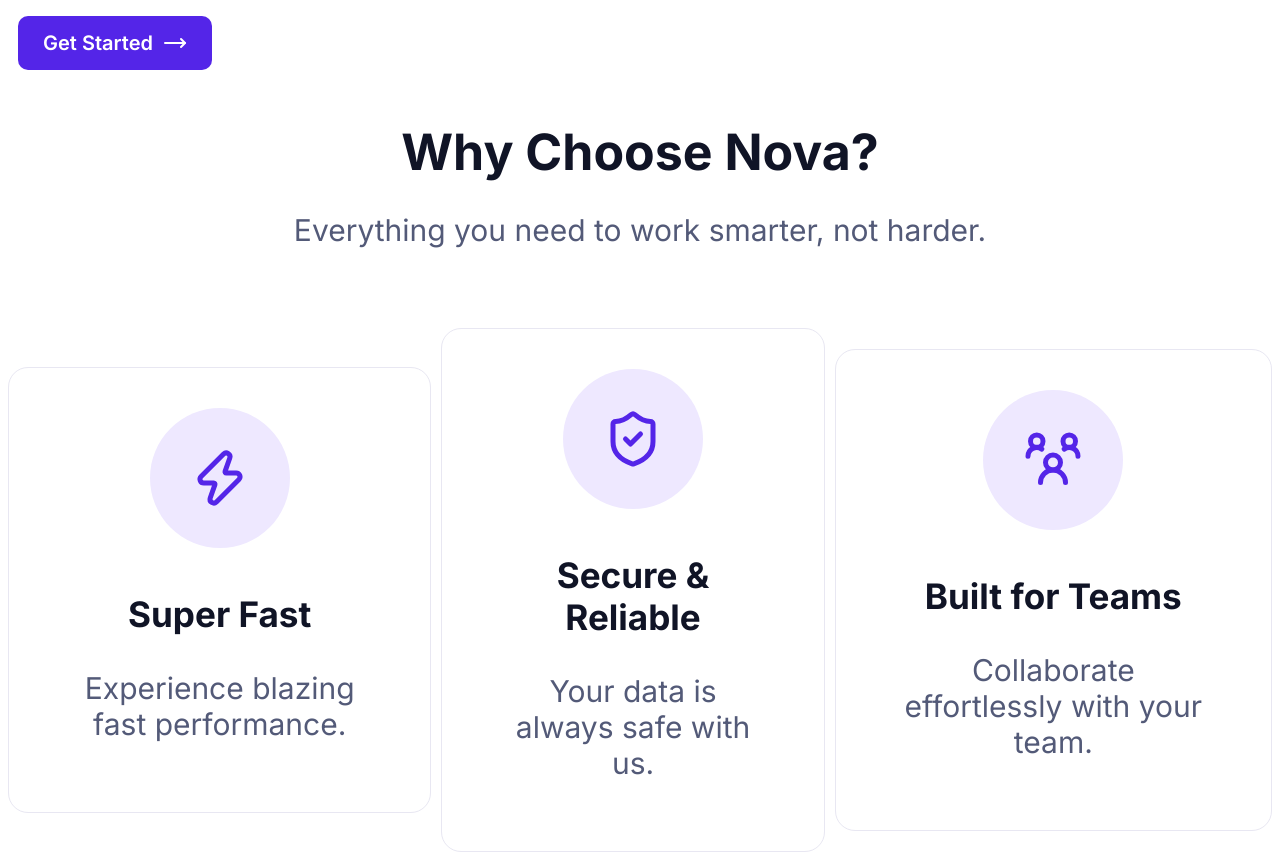
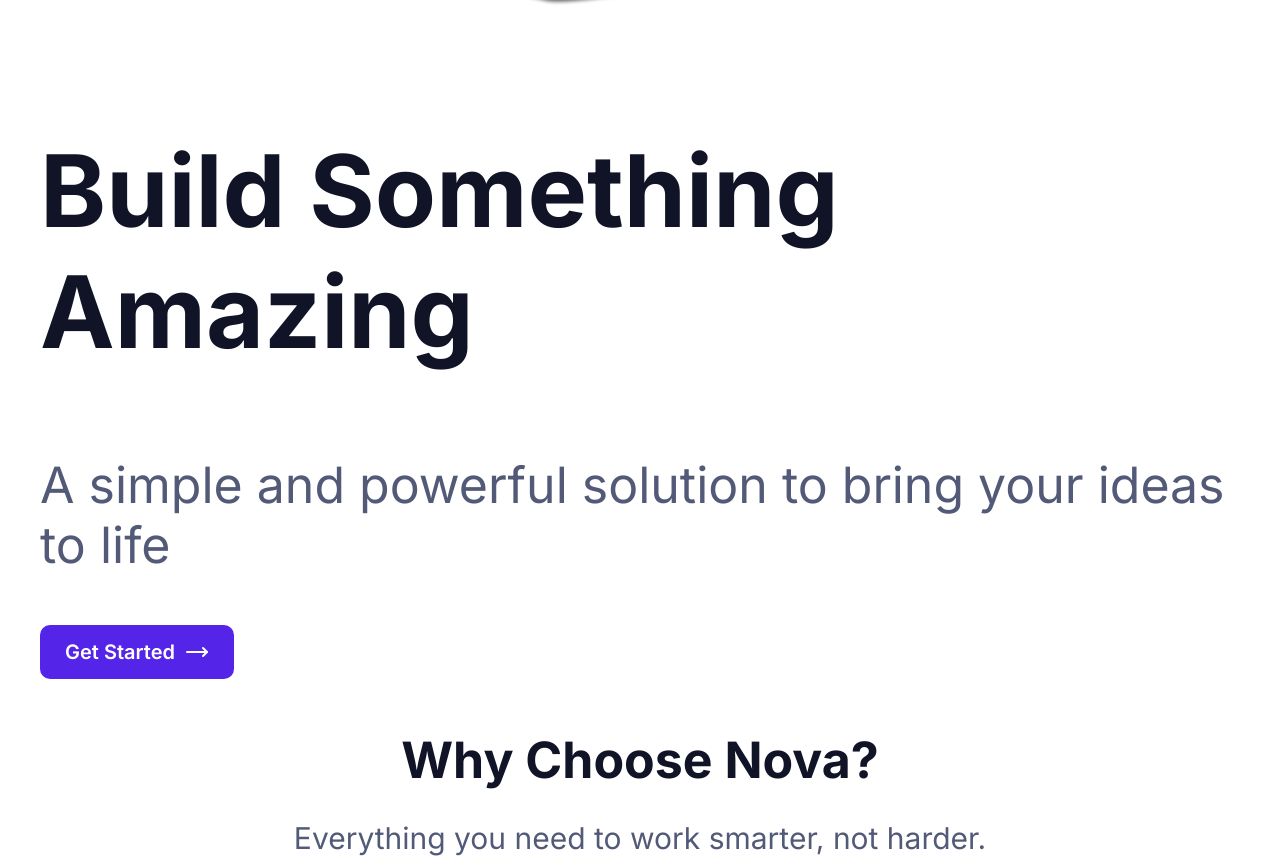
Before and after one commit to marvinobig/landingPage, a plain HTML site: page index.html in a window 1280 px wide. Shown: the part 881-1740 px from the top of the page. Drawn offline with Linux system fonts and the light colour scheme.

Commit message:
style: Fehler beheben

```diff
--- a/style.css
+++ b/style.css
@@ -1,5 +1,5 @@
 * {
-  font-family: "Inter", sans-serif;
+  font-family: "Inter", sans-serif !important;
   font-optical-sizing: auto;
   --logo-gap: 10px;
   --nav-links: 30px;
@@ -15,6 +15,16 @@
   --general-padding: 20px;
   --general-margin: 20px;
   --general-radius: 20px;
+}
+
+body {
+  padding: 0;
+  margin: 0;
+}
+
+main, nav, header {
+  padding-right: calc(var(--general-padding) * 2) !important;
+  padding-left: calc(var(--general-padding) * 2) !important;
 }
 
 img {
@@ -94,6 +104,8 @@ a:visited {
   color: #ffffff;
 }
 
+/* hero section */
+
 .hero {
   display: flex;
   justify-content: space-between;
@@ -148,6 +160,7 @@ a:visited {
 }
 
 .main-card_card {
+  flex: 1 1 300px !important;
   display: flex;
   flex-direction: column;
   justify-content: space-between;
@@ -158,6 +171,7 @@ a:visited {
   border: 1px solid #e8e7f2;
   border-radius: var(--general-radius);
   height: 100%;
+  max-width: 350px;
 }
 
 .main-card_card_icons {
@@ -173,6 +187,8 @@ a:visited {
   height: 60px;
   color: #5425E8;
 }
+
+/* CTA section */
 
 .cta {
   display: flex;
@@ -196,6 +212,8 @@ a:visited {
   margin: 0;
 }
 
+/* footer section */
+
 .nav-secondary {
   display: flex;
   justify-content: space-between;
@@ -218,3 +236,17 @@ a:visited {
   color: #535a78;
   fill: #535a78;
 }
+
+@media screen and (max-width: 1450px) {
+  .main-card_container {
+    display: flex;
+    flex-direction: column;
+  }
+}
+
+@media screen and (max-width: 1500px) {
+  .hero {
+    display: flex;
+    flex-direction: column-reverse;
+  }
+}
```
